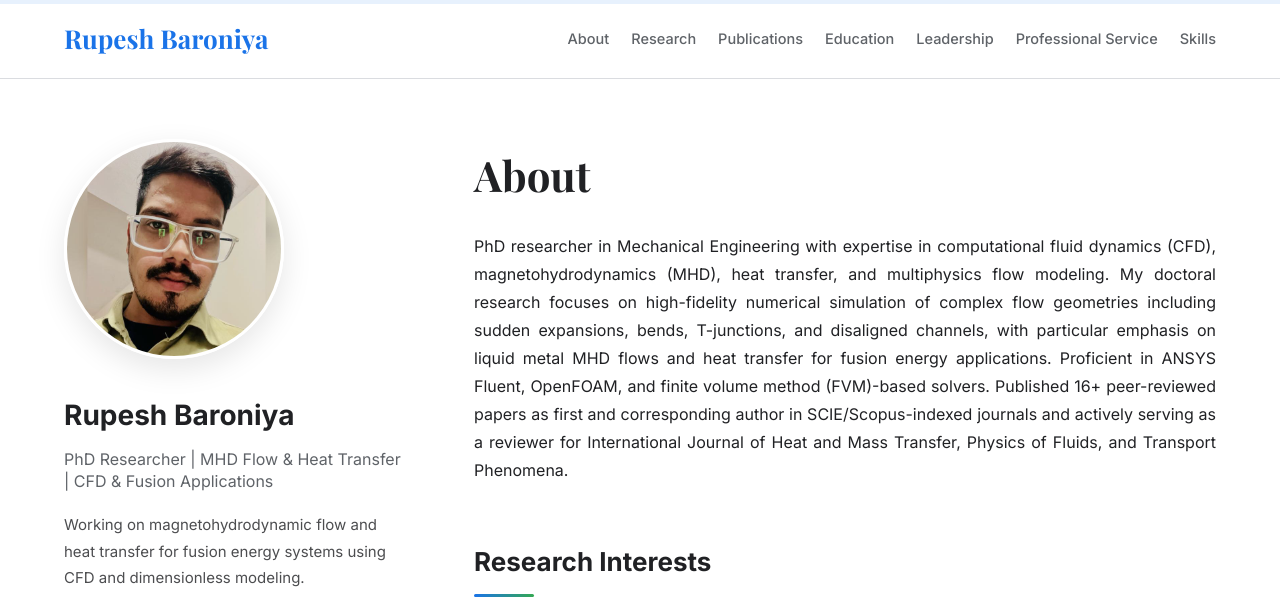
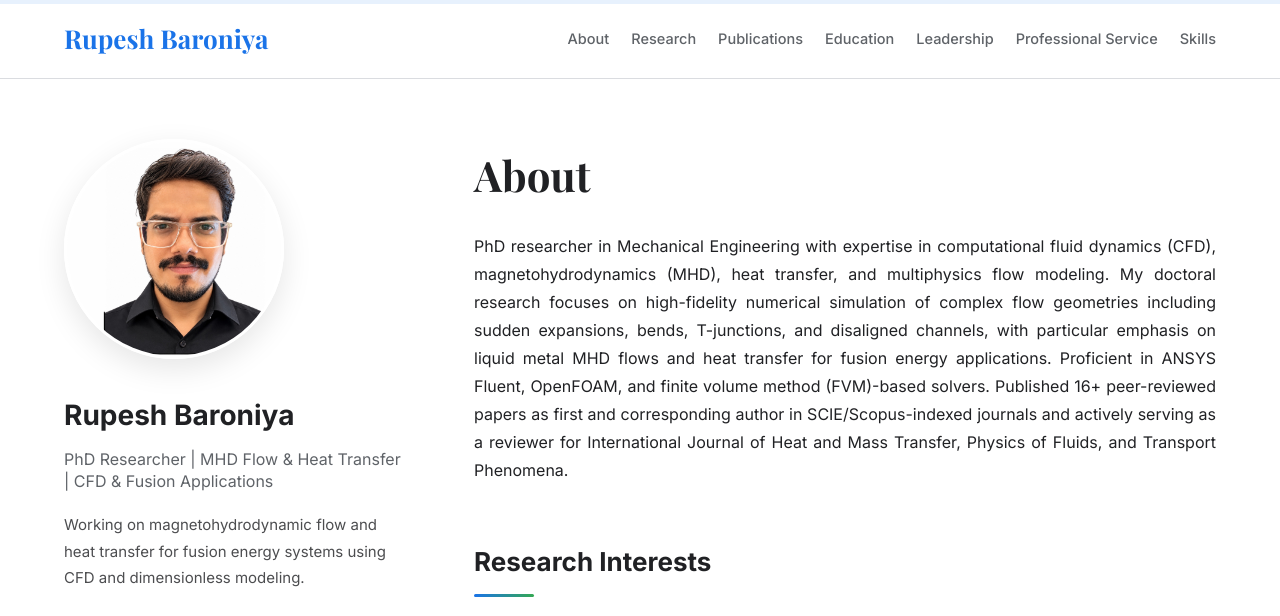
Before and after one commit to rBaroniya/rbaroniya.github.io, a plain HTML site: page index.html in a window 1280 px wide. Shown: the top 616 px of the page. Drawn offline with nearby package versions, Linux system fonts and the light colour scheme.

Commit message:
Update index.html

```diff
--- a/index.html
+++ b/index.html
@@ -392,7 +392,7 @@
 
     <div class="main">
         <aside class="sidebar">
-            <img src="rupesh-baroniya.JPG" alt="Rupesh Baroniya" class="profile-img">
+            <img src="rupeshbaroniya.jpg" alt="Rupesh Baroniya" class="profile-img">
 
             <div class="title">Rupesh Baroniya</div>
             <div class="subtitle">PhD Researcher | MHD Flow & Heat Transfer | CFD & Fusion Applications</div>
```
